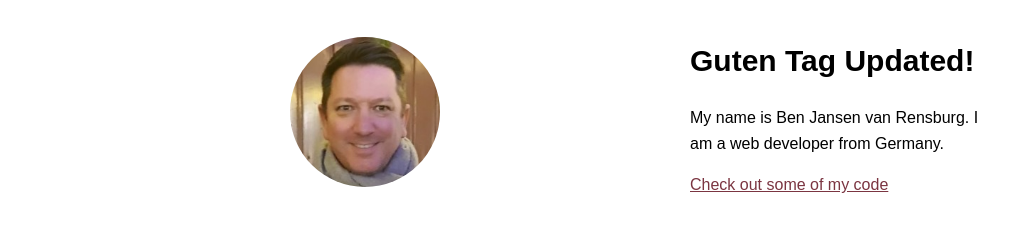
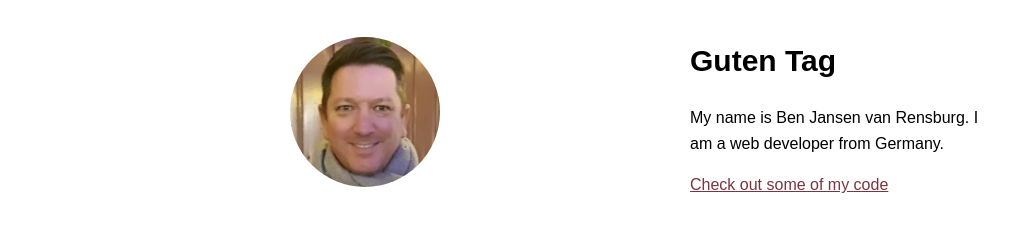
Before and after one commit to barendgabriel/ben-portfolio, a plain HTML site: page index.html in a window 1280 px wide. Shown: the part 123-354 px from the top of the page, without its empty margins (0-1030 px from the left). Drawn offline with nearby package versions, Linux system fonts and the light colour scheme.

Commit message:
updated header

```diff
--- a/index.html
+++ b/index.html
@@ -56,7 +56,7 @@
         class="profile_portrait"
         alt="Ben Jansen Portrait"
       />
-      <h1>Guten Tag Updated!</h1>
+      <h1>Guten Tag</h1>
       <p>
         My name is Ben Jansen van Rensburg. I am a <span>web</span> developer
         from Germany.
```
